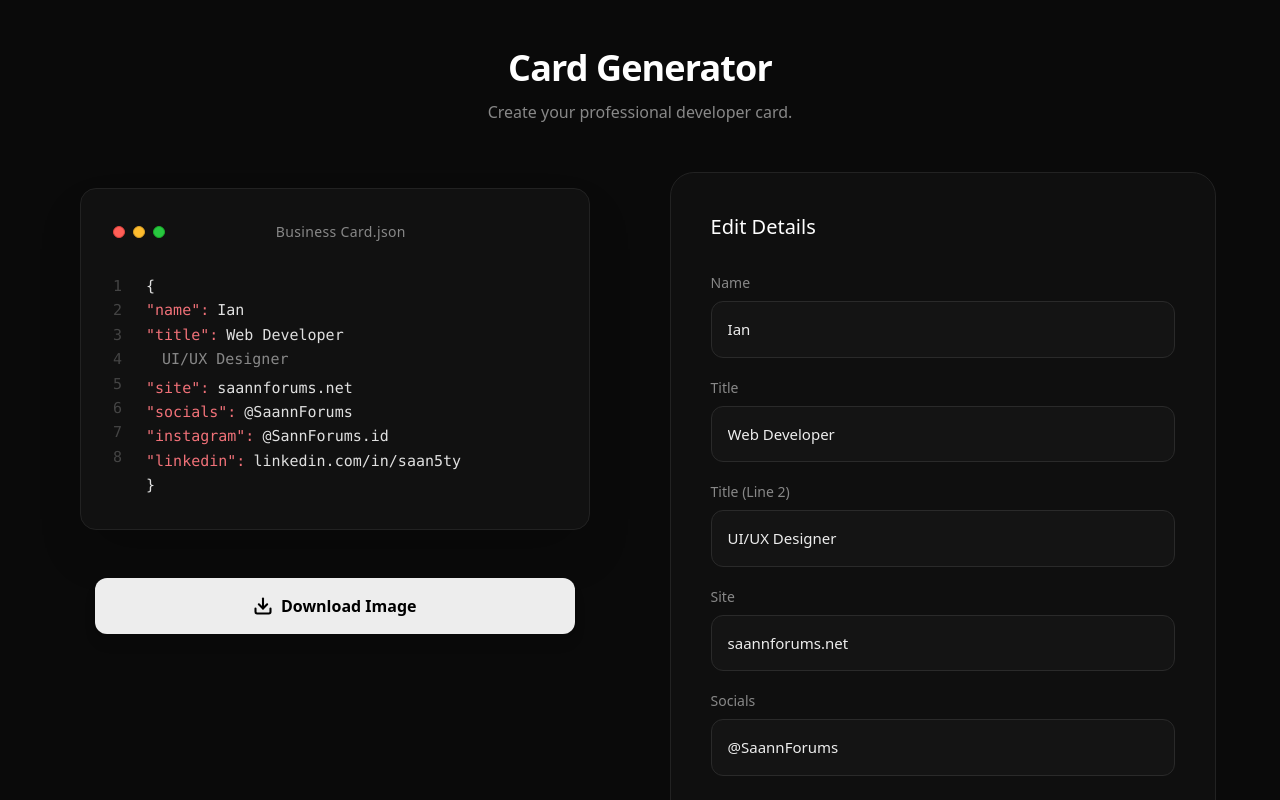
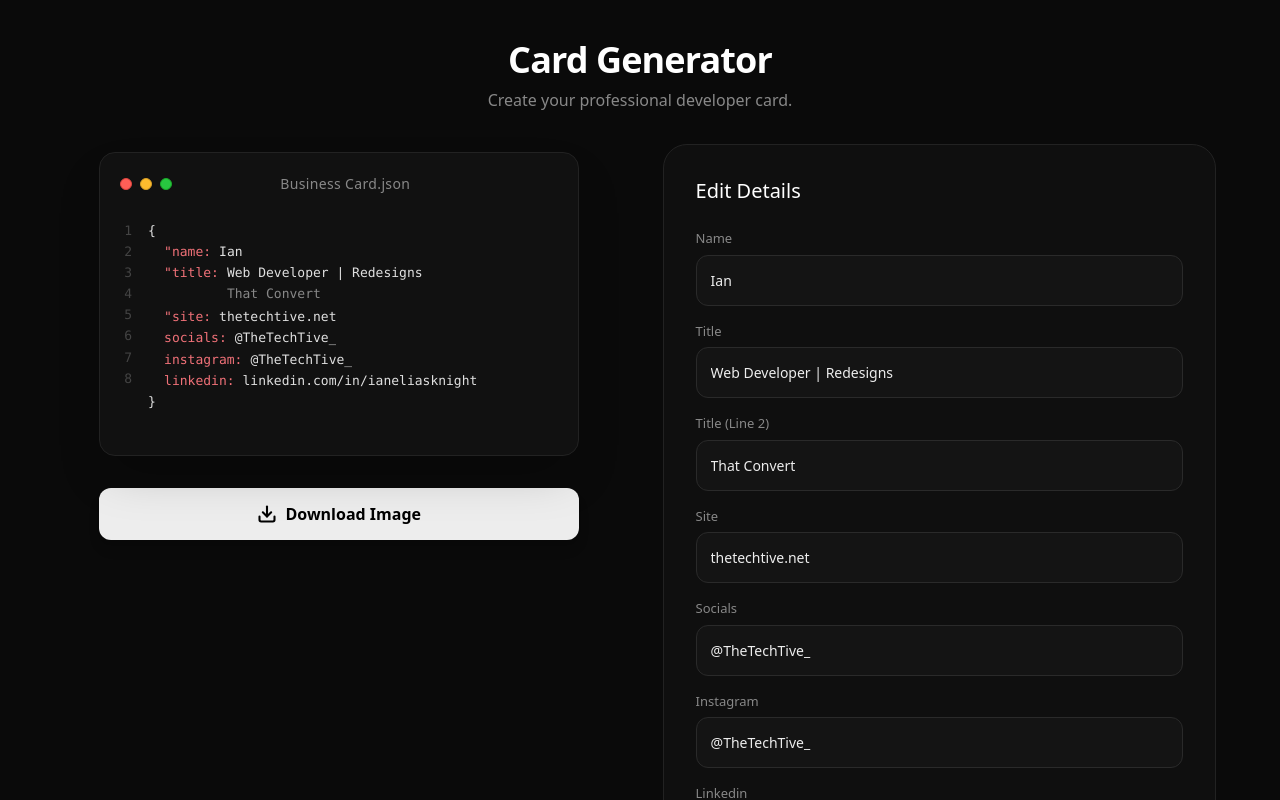
Before and after one commit to sanzzyproject/card-reader, a Next.js app: page / in a window 1280 px wide. Shown: the top 800 px of the page. Built offline with nearby package versions, Linux system fonts and the light colour scheme.

Commit message:
Update page.js

```diff
--- a/app/page.js
+++ b/app/page.js
@@ -5,15 +5,15 @@ import html2canvas from "html2canvas";
 import { Download } from "lucide-react";
 
 export default function Home() {
-  // LOGIKA TIDAK DIUBAH SAMA SEKALI
+  // LOGIKA DAN STATE JSON TIDAK DIUBAH SAMA SEKALI
   const [data, setData] = useState({
     name: "Ian",
-    title: "Web Developer",
-    title2: "UI/UX Designer",
-    site: "saannforums.net",
-    socials: "@SaannForums",
-    instagram: "@SannForums.id",
-    linkedin: "linkedin.com/in/saan5ty",
+    title: "Web Developer | Redesigns",
+    title2: "That Convert",
+    site: "thetechtive.net",
+    socials: "@TheTechTive_",
+    instagram: "@TheTechTive_",
+    linkedin: "linkedin.com/in/ianeliasknight",
   });
 
   const cardRef = useRef(null);
@@ -38,13 +38,13 @@ export default function Home() {
     setData({ ...data, [e.target.name]: e.target.value });
   };
 
-  // BAGIAN UI DIUPDATE TOTAL MENJADI CLEAN & MODERN 2026
+  // HANYA UPDATE UI: RASIO KTP & TEXT JSON DIRAPIKAN
   return (
-    <div className="min-h-screen bg-[#0a0a0a] flex flex-col items-center py-12 px-4 sm:px-8 font-sans text-[#ededed]">
+    <div className="min-h-screen bg-[#0a0a0a] flex flex-col items-center py-10 px-4 sm:px-8 font-sans text-[#ededed]">
 
       {/* Header */}
-      <div className="mb-12 text-center">
-        <h1 className="text-3xl sm:text-4xl font-semibold tracking-tight text-white mb-3">
+      <div className="mb-8 text-center">
+        <h1 className="text-3xl sm:text-4xl font-semibold tracking-tight text-white mb-2">
           Card Generator
         </h1>
         <p className="text-[#888888] text-sm sm:text-base font-medium">
@@ -52,79 +52,91 @@ export default function Home() {
         </p>
       </div>
 
-      <div className="flex flex-col lg:flex-row gap-12 lg:gap-16 w-full max-w-6xl justify-center items-start">
+      <div className="flex flex-col lg:flex-row gap-8 lg:gap-12 w-full max-w-6xl justify-center items-start">
 
         {/* === BAGIAN KIRI: PREVIEW CARD === */}
-        <div className="w-full lg:w-1/2 flex flex-col items-center gap-8">
+        <div className="w-full lg:w-1/2 flex flex-col items-center gap-6">
 
           {/* Pembungkus Kartu */}
-          <div className="w-full flex justify-center p-2 sm:p-4">
+          <div className="w-full flex justify-center p-1 sm:p-2">
+
+            {/* KARTU DIUBAH KE RASIO KTP (1.58:1) */}
             <div
               ref={cardRef}
-              className="w-full max-w-[520px] bg-[#111111] rounded-2xl shadow-2xl p-6 sm:p-8 border border-[#222222]"
+              className="w-full max-w-[480px] aspect-[1.58/1] bg-[#111111] rounded-2xl shadow-2xl p-5 sm:p-6 border border-[#222222] flex flex-col justify-center relative overflow-hidden"
             >
 
-              {/* Header Mac Buttons Moderen */}
-              <div className="flex items-center justify-between mb-8">
+              {/* Header Mac Buttons Moderen (Diposisikan Absolute agar diam di atas) */}
+              <div className="flex items-center justify-between absolute top-5 left-5 right-5">
                 <div className="flex gap-2">
                   <div className="w-3 h-3 rounded-full bg-[#ff5f57] border border-[#e0443e]"></div>
                   <div className="w-3 h-3 rounded-full bg-[#febc2e] border border-[#d89f24]"></div>
                   <div className="w-3 h-3 rounded-full bg-[#28c840] border border-[#1aab29]"></div>
                 </div>
-                <div className="text-[#888888] text-[14px] font-medium tracking-wide">
+                <div className="text-[#888888] text-[12px] sm:text-[14px] font-medium tracking-wide">
                   Business Card.json
                 </div>
-                <div className="w-10"></div> {/* Spacer untuk keseimbangan grid */}
+                <div className="w-10"></div> {/* Spacer */}
               </div>
 
-              {/* Body / Code Editor View */}
-              <div className="flex font-mono text-[13px] sm:text-[15px] leading-relaxed">
+              {/* Body / Code Editor View (Text Dirapikan) */}
+              <div className="flex font-mono text-[11px] sm:text-[13px] leading-relaxed mt-6 w-full">
 
                 {/* Line Numbers */}
-                <div className="flex flex-col text-[#444444] text-right pr-6 select-none">
+                <div className="flex flex-col text-[#444444] text-right pr-4 select-none shrink-0">
                   <span>1</span><span>2</span><span>3</span><span>4</span><span>5</span><span>6</span><span>7</span><span>8</span>
                 </div>
 
-                {/* Syntax Code */}
-                <div className="flex flex-col text-[#e0e0e0] w-full">
+                {/* Syntax Code - Flexbox mencegah teks patah acak */}
+                <div className="flex flex-col text-[#e0e0e0] w-full overflow-hidden">
                   <div>{"{"}</div>
-                  <div className="flex flex-wrap">
-                    <span className="text-[#f07178] mr-2">  "name":</span>
-                    <span className="break-all">{data.name}</span>
+
+                  <div className="pl-4 flex w-full">
+                    <span className="text-[#f07178] mr-2 shrink-0">"name:</span>
+                    <span className="truncate">{data.name}</span>
                   </div>
-                  <div className="flex flex-wrap">
-                    <span className="text-[#f07178] mr-2">  "title":</span>
-                    <span>{data.title}</span>
+
+                  <div className="pl-4 flex w-full">
+                    <span className="text-[#f07178] mr-2 shrink-0">"title:</span>
+                    <span className="truncate">{data.title}</span>
                   </div>
-                  <div className="pl-4 text-[#888888]">
-                    {data.title2}
+
+                  {/* Title 2 Disejajarkan Tepat di Bawah Text Title 1 */}
+                  <div className="pl-4 flex w-full">
+                    <span className="mr-2 shrink-0 opacity-0 pointer-events-none">"title:</span>
+                    <span className="truncate text-[#888888]">{data.title2}</span>
                   </div>
-                  <div className="flex flex-wrap mt-1">
-                    <span className="text-[#f07178] mr-2">  "site":</span>
-                    <span className="break-all">{data.site}</span>
+
+                  <div className="pl-4 flex w-full mt-0.5">
+                    <span className="text-[#f07178] mr-2 shrink-0">"site:</span>
+                    <span className="truncate">{data.site}</span>
                   </div>
-                  <div className="flex flex-wrap">
-                    <span className="text-[#f07178] mr-2">  "socials":</span>
-                    <span className="break-all">{data.socials}</span>
+
+                  <div className="pl-4 flex w-full">
+                    <span className="text-[#f07178] mr-2 shrink-0">socials:</span>
+                    <span className="truncate">{data.socials}</span>
                   </div>
-                  <div className="flex flex-wrap">
-                    <span className="text-[#f07178] mr-2">  "instagram":</span>
-                    <span className="break-all">{data.instagram}</span>
+
+                  <div className="pl-4 flex w-full">
+                    <span className="text-[#f07178] mr-2 shrink-0">instagram:</span>
+                    <span className="truncate">{data.instagram}</span>
                   </div>
-                  <div className="flex flex-wrap">
-                    <span className="text-[#f07178] mr-2">  "linkedin":</span>
-                    <span className="break-all">{data.linkedin}</span>
+
+                  <div className="pl-4 flex w-full">
+                    <span className="text-[#f07178] mr-2 shrink-0">linkedin:</span>
+                    <span className="truncate">{data.linkedin}</span>
                   </div>
+
                   <div>{"}"}</div>
                 </div>
               </div>
             </div>
           </div>
 
-          {/* Tombol Download - Moderen Style */}
+          {/* Tombol Download */}
           <button
             onClick={handleDownload}
-            className="flex items-center justify-center gap-2 bg-[#ededed] hover:bg-white text-black px-8 py-4 rounded-xl font-semibold transition-all w-full max-w-[480px] active:scale-[0.98] shadow-lg"
+            className="flex items-center justify-center gap-2 bg-[#ededed] hover:bg-white text-black px-8 py-3.5 rounded-xl font-semibold transition-all w-full max-w-[480px] active:scale-[0.98] shadow-lg"
           >
             <Download size={20} strokeWidth={2.5} />
             Download Image
@@ -132,12 +144,12 @@ export default function Home() {
         </div>
 
         {/* === BAGIAN KANAN: FORM INPUT === */}
-        <div className="w-full lg:w-1/2 bg-[#0f0f0f] p-6 sm:p-10 rounded-3xl border border-[#222222]">
-          <h2 className="text-xl font-medium mb-8 text-white">Edit Details</h2>
-          <div className="flex flex-col gap-5">
+        <div className="w-full lg:w-1/2 bg-[#0f0f0f] p-6 sm:p-8 rounded-3xl border border-[#222222]">
+          <h2 className="text-lg sm:text-xl font-medium mb-6 text-white">Edit Details</h2>
+          <div className="flex flex-col gap-4">
             {Object.keys(data).map((key) => (
               <div key={key} className="flex flex-col">
-                <label className="text-sm font-medium text-[#888888] mb-2 capitalize">
+                <label className="text-[13px] font-medium text-[#888888] mb-1.5 capitalize">
                   {key === 'title2' ? 'Title (Line 2)' : key}
                 </label>
                 <input
@@ -145,7 +157,7 @@ export default function Home() {
                   name={key}
                   value={data[key]}
                   onChange={handleChange}
-                  className="bg-[#141414] border border-[#2a2a2a] rounded-xl p-4 text-[#ededed] text-[15px] focus:outline-none focus:border-[#555555] focus:bg-[#1a1a1a] transition-colors w-full"
+                  className="bg-[#141414] border border-[#2a2a2a] rounded-xl p-3.5 text-[#ededed] text-[14px] focus:outline-none focus:border-[#555555] focus:bg-[#1a1a1a] transition-colors w-full"
                   placeholder={`Input ${key}...`}
                 />
               </div>
@@ -156,7 +168,7 @@ export default function Home() {
       </div>
 
       {/* FOOTER */}
-      <footer className="mt-24 text-[#444444] text-xs sm:text-sm font-semibold tracking-[0.2em]">
+      <footer className="mt-20 text-[#444444] text-xs sm:text-sm font-semibold tracking-[0.2em]">
         DEVELOPED BY SANN404 FORUM
       </footer>
     </div>
```
